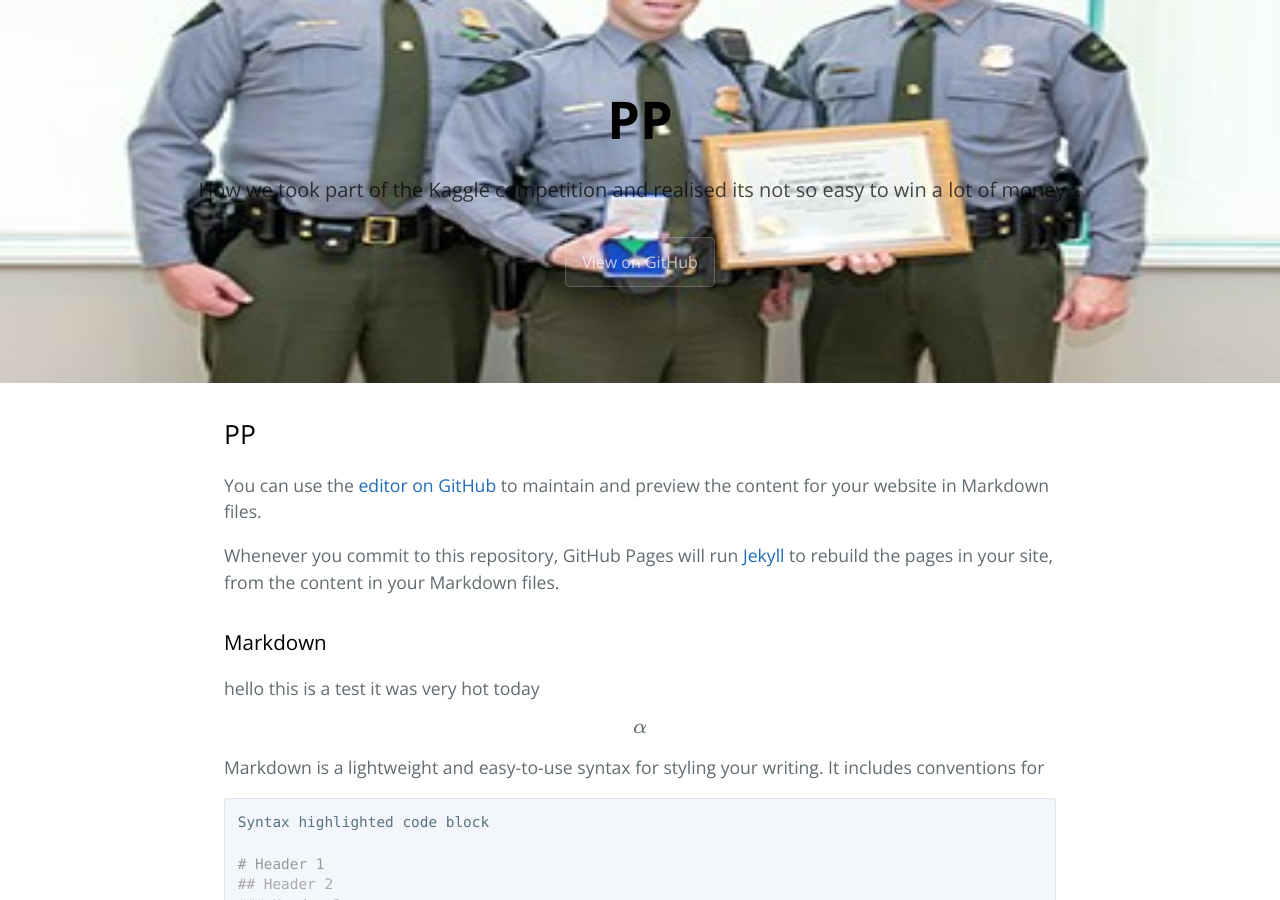
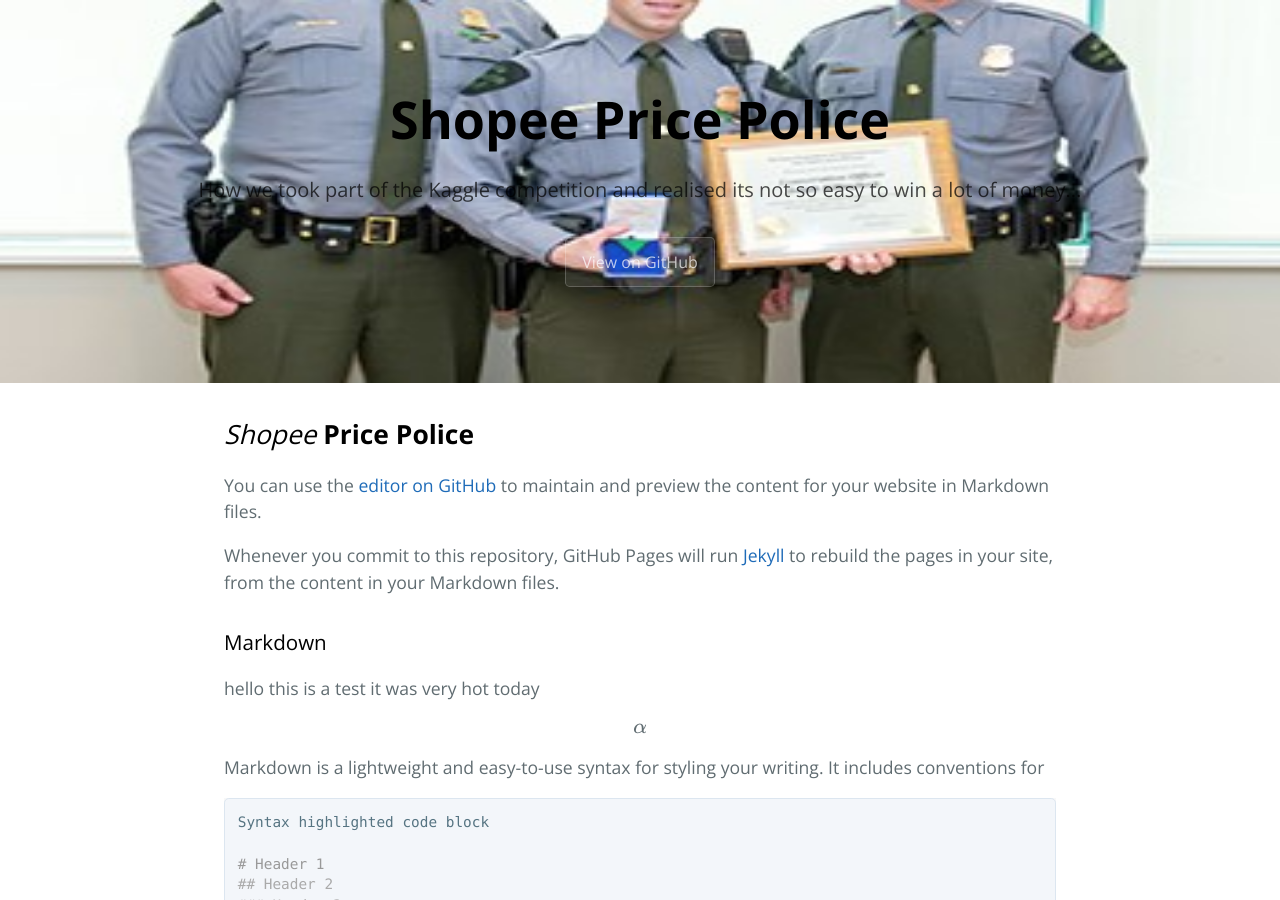
Before and after one commit to joonasrooben/shopee_PP, a Jekyll site: the page built from index.md, in a window 1280 px wide and 900 px high. Built offline with Jekyll 4.4.1, drawn with Linux system fonts in a browser that asks for light colours; our own code applies the rules of GitHub Pages for plain Markdown files; formulas are drawn with MathJax 3.

Commit message:
Update index.md

```diff
--- a/index.md
+++ b/index.md
@@ -1,4 +1,4 @@
-## PP
+## *Shopee* **Price Police**
 
 You can use the [editor on GitHub](https://github.com/joonasrooben/shopee_PP/edit/gh-pages/index.md) to maintain and preview the content for your website in Markdown files.
 
```
